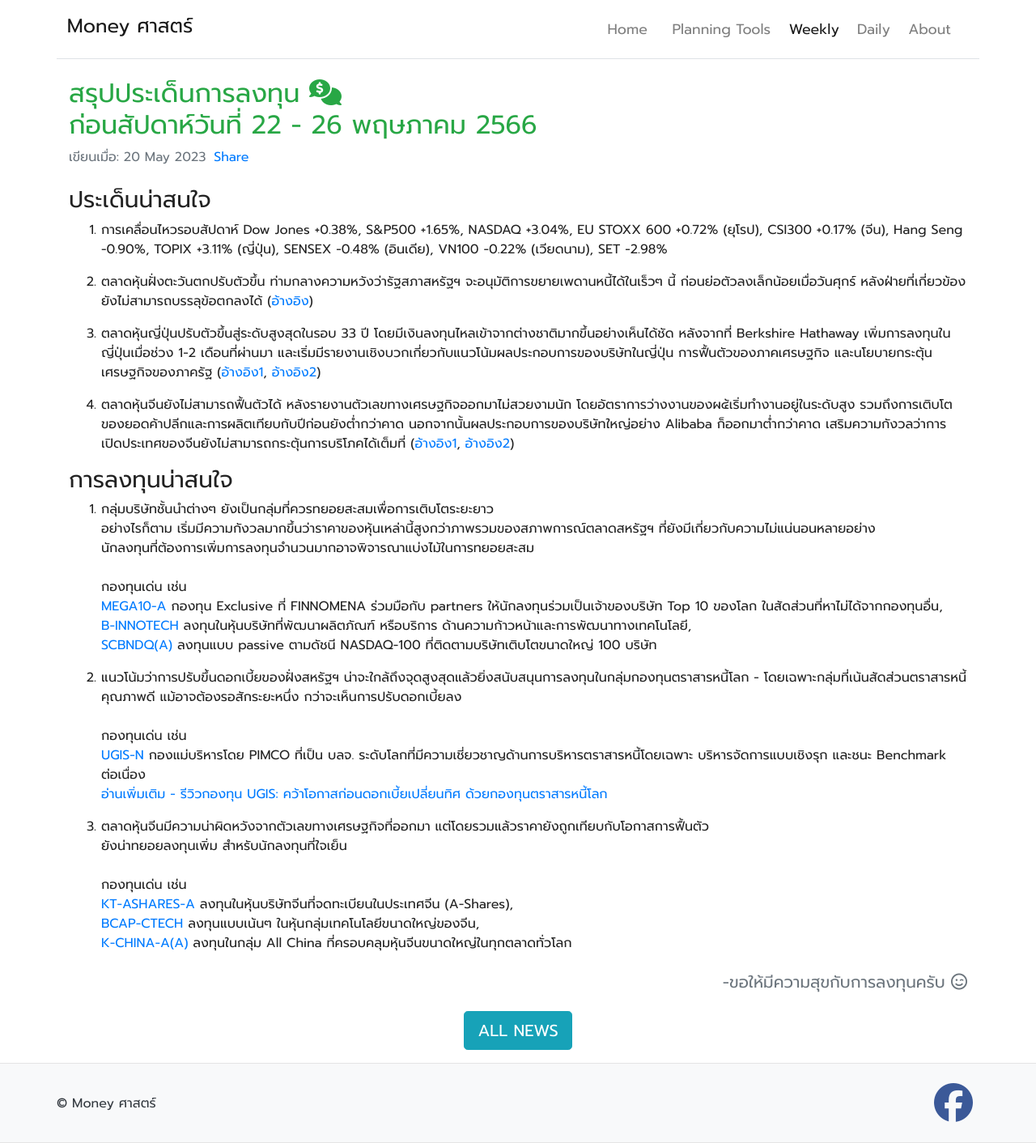
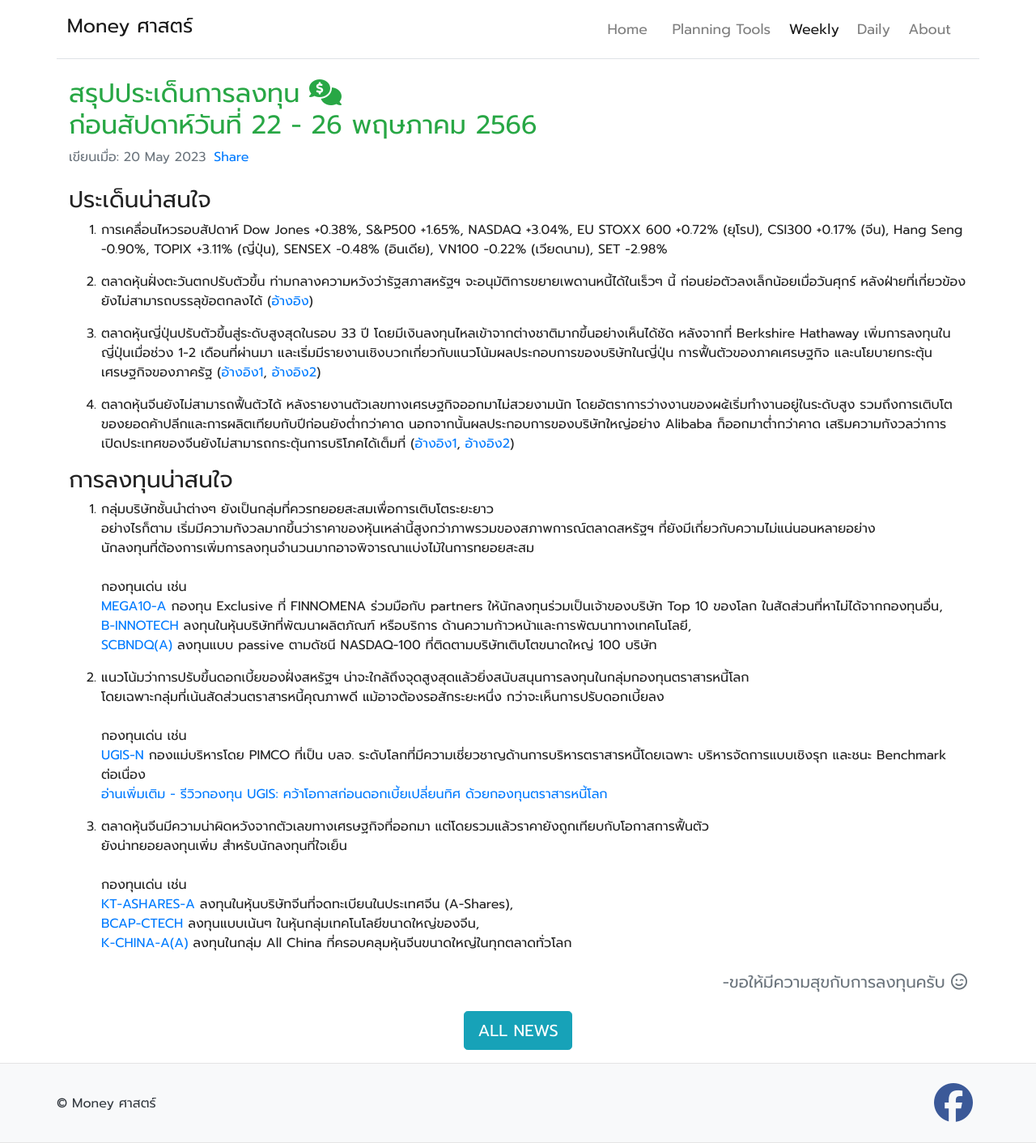
Before and after one commit to moneysart/moneysart.github.io, a Jekyll site: the page built from weekly/_posts/2023-05-21-summary.md, in a window 1280 px wide. Shown: the whole page at 81% size. Built offline with Jekyll 4.4.1, drawn with Linux system fonts in a browser that asks for light colours; nearby versions of some CDN libraries.

Commit message:
fix typo

```diff
--- a/weekly/_posts/2023-05-21-summary.md
+++ b/weekly/_posts/2023-05-21-summary.md
@@ -36,7 +36,7 @@ date: 2023-05-20
 [B-INNOTECH](https://www.finnomena.com/fund/B-INNOTECH) ลงทุนในหุ้นบริษัทที่พัฒนาผลิตภัณฑ์ หรือบริการ ด้านความก้าวหน้าและการพัฒนาทางเทคโนโลยี,
 [SCBNDQ(A)](https://www.finnomena.com/fund/SCBNDQ(A)) ลงทุนแบบ passive ตามดัชนี NASDAQ-100 ที่ติดตามบริษัทเติบโตขนาดใหญ่ 100 บริษัท
 
-2. แนวโน้มว่าการปรับขึ้นดอกเบี้ยของฝั่งสหรัฐฯ น่าจะใกล้ถึงจุดสูงสุดแล้วยิ่งสนับสนุนการลงทุนในกลุ่มกองทุนตราสารหนี้โลก  -
+2. แนวโน้มว่าการปรับขึ้นดอกเบี้ยของฝั่งสหรัฐฯ น่าจะใกล้ถึงจุดสูงสุดแล้วยิ่งสนับสนุนการลงทุนในกลุ่มกองทุนตราสารหนี้โลก
 โดยเฉพาะกลุ่มที่เน้นสัดส่วนตราสารหนี้คุณภาพดี แม้อาจต้องรอสักระยะหนึ่ง กว่าจะเห็นการปรับดอกเบี้ยลง<br><br>
 กองทุนเด่น เช่น
 [UGIS-N](https://www.finnomena.com/fund/UGIS-N) กองแม่บริหารโดย PIMCO ที่เป็น บลจ. ระดับโลกที่มีความเชี่ยวชาญด้านการบริหารตราสารหนี้โดยเฉพาะ บริหารจัดการแบบเชิงรุก และชนะ Benchmark ต่อเนื่อง
```
